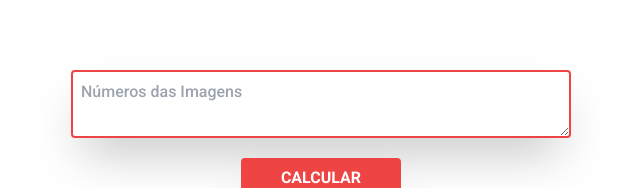
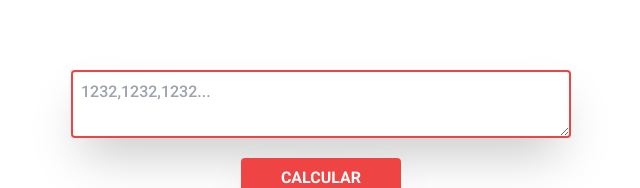
Before and after one commit to Cheeviiii/production-calculator, a React (Vite) app: page / in a window 1280 px wide. Shown: the part 256-444 px from the top of the page, without its empty margins (319-959 px from the left). Built offline with nearby package versions, Linux system fonts and the light colour scheme.

Commit message:
modifiquei o placeholder

```diff
--- a/src/App.tsx
+++ b/src/App.tsx
@@ -40,7 +40,7 @@ export class App extends React.Component<{}, State> {
         <div className="h-screen flex flex-col gap-5 items-center justify-center">
           <textarea
             className="p-2 w-[500px] text-black border-2 border-red-500 rounded focus:outline-none font-medium shadow-2xl"
-            placeholder="Números das Imagens"
+            placeholder="1232,1232,1232..."
             value={numerosString}
             onChange={this.handleChange}
           />
```
